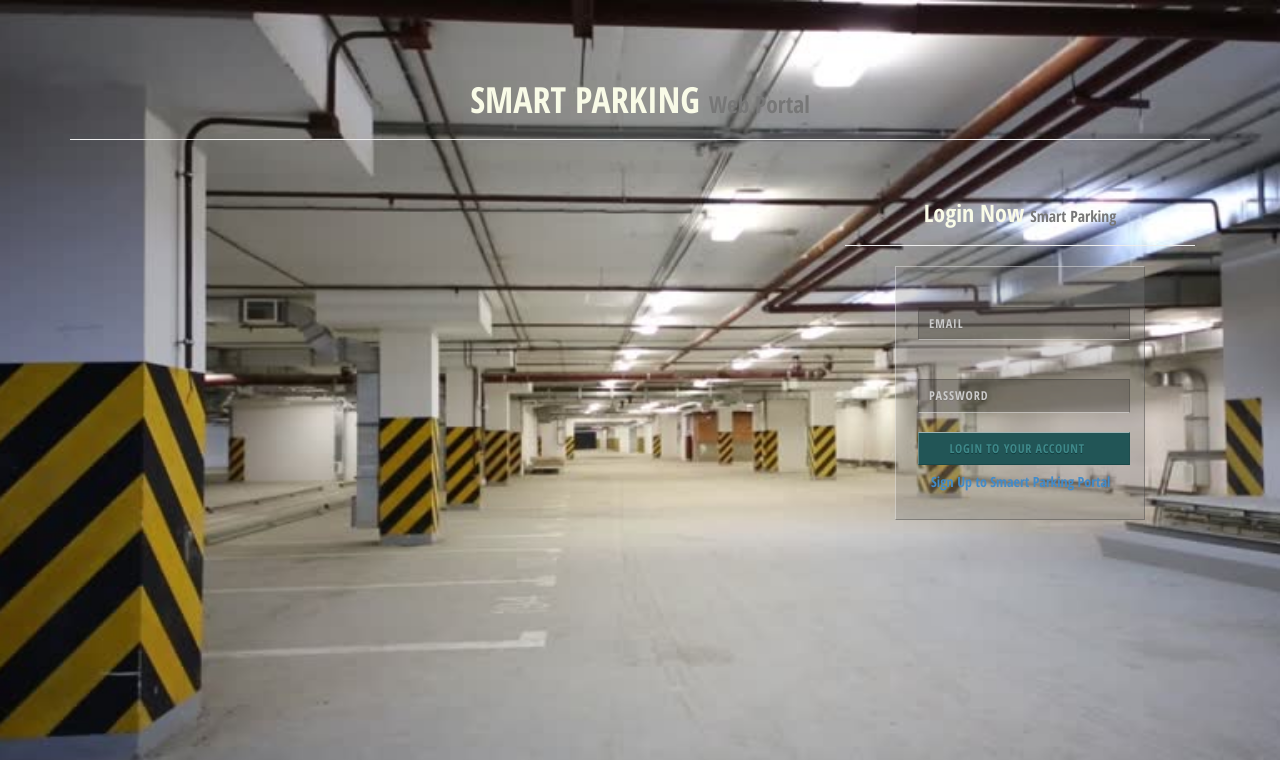
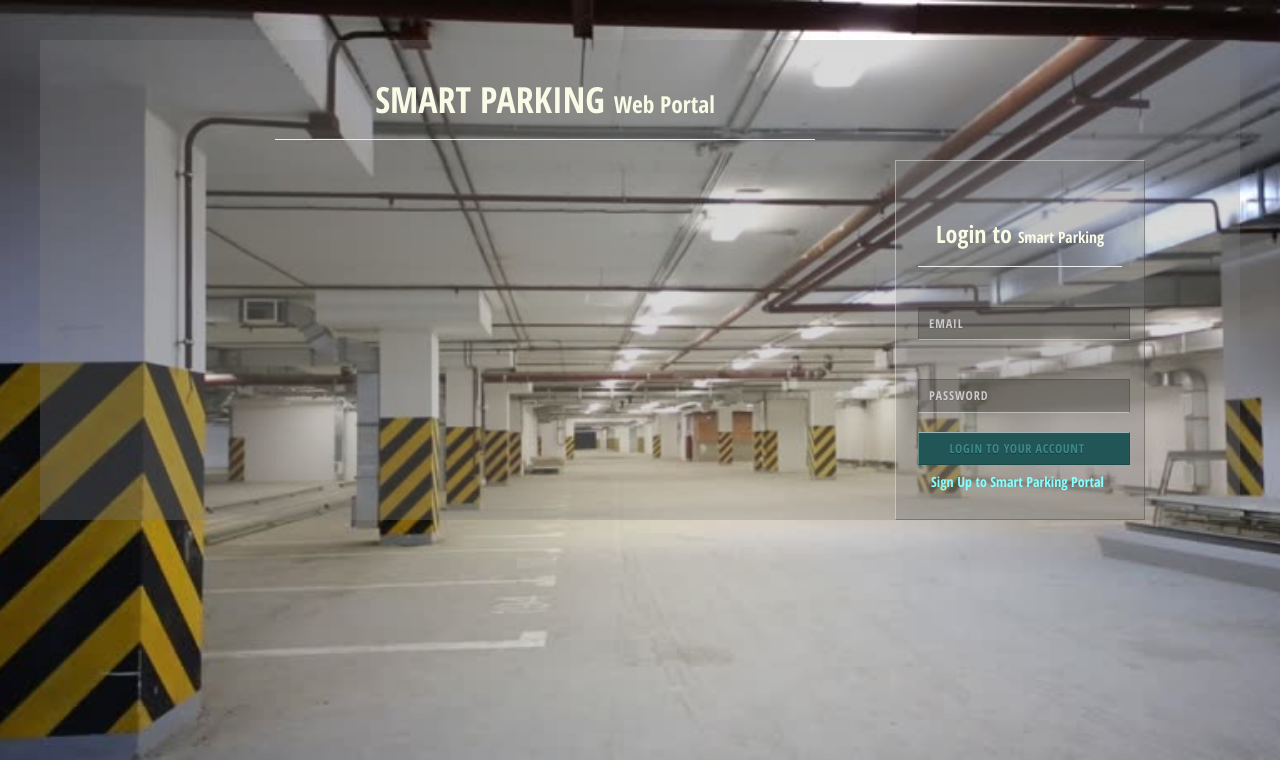
Before and after one commit to francis-mwakidoshi/Smart-parking, a PHP site: page / in a window 1280 px wide. Shown: the top 760 px of the page. Run offline with PHP 8.4, Linux system fonts and the light colour scheme; grey boxes are pictures that could not be loaded.

Commit message:
few modifications on font and color on login page

```diff
--- a/index.php
+++ b/index.php
@@ -19,6 +19,33 @@ body {
 }
 .colors {
   color: #f9fbe7 !important;
+
+}
+
+.niceBg {
+  color: #f9fbe7 !important;
+  background: rgba(0,0,0,0.3);
+  border-top-color: rgba(255,255,255,.4);
+  border-left-color: rgba(255,255,255,.4);
+  border-bottom-color: rgba(60,60,60,.4);
+  border-right-color: rgba(60,60,60,.4)
+}
+
+.link {
+color: #84ffff !important;
+}
+
+.overlay{
+background: rgba(130,130,130,.3);
+height: 100%;
+background-size: cover;
+top: 1;
+left: 1;
+}
+
+.link:hover{
+ color: #f44336 !important;
+ border-bottom: 1px dashed #f44336;
 }
 
 form {
@@ -85,25 +112,30 @@ form button[type=submit] {
 </style>
   </head>
   <body>
+    <div class="overlay">
     <div class="row">
       <div class="container">
-            <div class="page-header">
-              <center><h1 class="colors">SMART PARKING <small>Web Portal</small></h1></center>
-            </div>
+         <div class="col-md-2"></div>
+         <div class="col-md-6">
+               <div class="page-header">
+                 <center><h1 class="colors">SMART PARKING <small class="colors">Web Portal</small></h1></center>
+               </div>
+         </div>
+         <div class="col-md-4"></div>
       </div>
     </div>
     <div class="row">
       <div class="container">
          <div class="col-md-8"></div>
          <div class="col-md-4">
-           <div class="page-header">
-             <center><h3 class="colors">Login Now <small>Smart Parking</small></h3></center>
-           </div>
+
 
            <div id="bg"></div>
 
            <form action="">
-
+                   <div class="page-header">
+                     <center><h3 class="colors">Login to <small class="colors">Smart Parking</small></h3></center>
+                   </div>
              <label for=""></label>
              <input type="text" name="" id="" placeholder="email" class="email">
 
@@ -112,14 +144,14 @@ form button[type=submit] {
 
              <button type="submit">login to your account</button>
 
-             <a href="#" class="btn btn-link">Sign Up to Smaert Parking Portal</a>
+             <a href="#" class="btn link">Sign Up to Smart Parking Portal</a>
 
            </form>
 
          </div>
     </div>
   </div>
-
+</div>
     <!-- jQuery (necessary for Bootstrap's JavaScript plugins) -->
     <script src="assets/js/jquery-1.8.3.min.js"></script>
     <!-- Include all compiled plugins (below), or include individual files as needed -->
```
